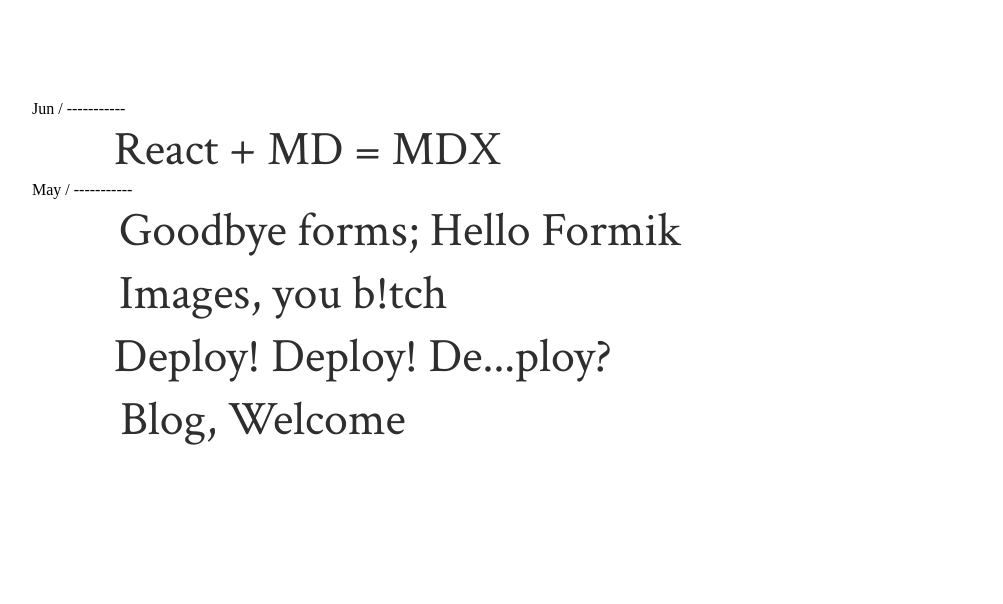
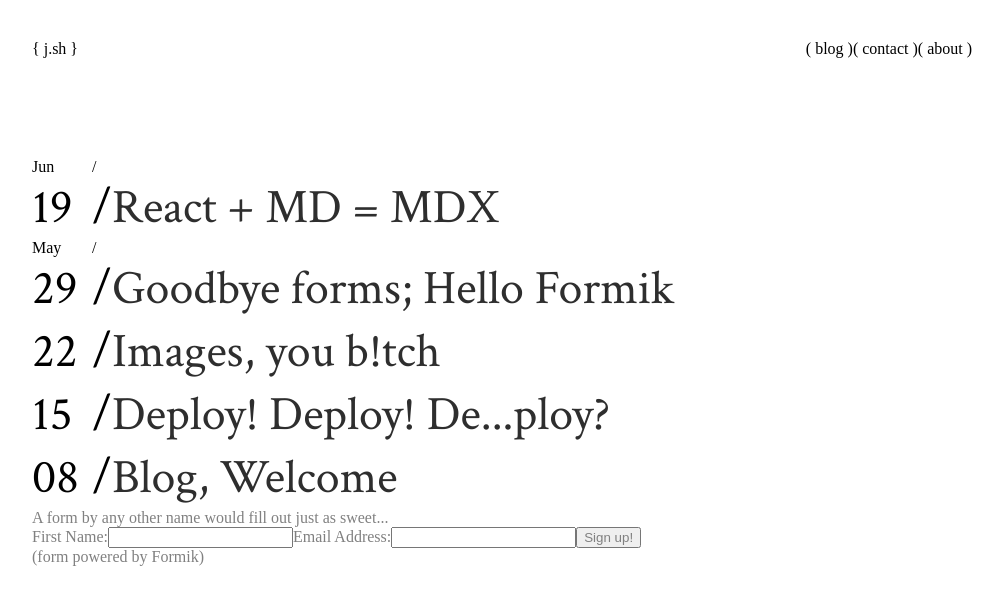
Before and after one commit to joshuason/blog, a Gatsby site: page / in a window 1280 px wide. Shown: the whole page, without its empty margins (138-1141 px from the left). Built offline with nearby package versions, Linux system fonts and the light colour scheme; Gatsby itself is replaced by a stand-in of ours.

Commit message:
update css

```diff
--- a/src/components/Header.js
+++ b/src/components/Header.js
@@ -1,10 +1,15 @@
 import React from "react"
 import { Link } from "gatsby"
+
+import "../css/header.css"
 
 const Header = ({ pages, activePage }) => {
   return (
     <div className="Header">
-      {pages && pages.map(page => <Link to={page}>( {page} )</Link>)}
+      <div className="Logo">{"{ j.sh }"}</div>
+      <div className="Menu">
+        {pages && pages.map(page => <Link to={page}>( {page} )</Link>)}
+      </div>
 
       {/*
         // Light/Dark mode
--- a/src/css/footer.css
+++ b/src/css/footer.css
@@ -0,0 +1,7 @@
+.Footer * {
+  color: #808080;
+}
+
+.Footer:hover * {
+  color: #2e2e2e;
+}
--- a/src/css/header.css
+++ b/src/css/header.css
@@ -0,0 +1,5 @@
+.Header {
+  display: flex;
+  flex-flow: row;
+  justify-content: space-between;
+}
--- a/src/css/index.css
+++ b/src/css/index.css
@@ -18,13 +18,7 @@
 a {
   text-decoration: none;
 }
-/*
-a:hover {
-  text-decoration: line-through;
-  text-decoration-style: double;
-  text-decoration-color: rgba(255, 105, 180, 0.25);
-}
-*/
+
 .blog-post-preview a,
 .blog-post-preview p,
 .blog-post-preview .date {
@@ -35,75 +29,31 @@
 }
 
 .blog-post-preview a:hover {
-  color: grey;
+  color: #808080;
 }
 .blog-post-preview .title {
   color: #2e2e2e;
 }
 
+.blog-post-month-divider,
+.blog-post-preview a {
+  display: grid;
+  grid-template-columns: 60px 20px 860px;
+  grid-template-areas: left center right;
+}
 /*
-.blog-post-preview {
-  padding-bottom: 20px;
+.blog-post-preview a div:nth-child(1),
+.blog-post-month-divider div:nth-child(1) {
+  grid-area: left;
 }
 
-.blog-post-preview a {
-  color: rgba(0, 0, 0, 0.6);
-  background-color: rgba(0, 0, 0, 0.2);
-  font-family: "Crimson Text", serif;
-  font-weight: 400;
-  text-decoration: none;
-  font-size: 45px;
-  padding: 0 10px;
-}
-a {
-  font-family: "Crimson Text", serif;
+.blog-post-preview a div:nth-child(2),
+.blog-post-month-divider div:nth-child(2) {
+  grid-area: center;
 }
 
-a:hover {
-  color: rgba(0, 0, 0, 1);
-}
-
-.blog-post-preview span {
-  color: rgba(0, 0, 0, 0.6);
-  font-family: "Crimson Text", serif;
-  font-weight: 600;
-  font-size: 50%;
-}
-
-p {
-  color: rgba(0, 0, 0, 0.6);
-  font-family: "Roboto", sans-serif;
-}
-
-.tag {
-  color: rgba(0, 0, 0, 0.2);
-  margin: 0 5px;
-  padding: 0 5px;
-  font-family: "Roboto", sans-serif;
-  font-style: italic;
-  font-size: 16px;
-  font-weight: 400;
-  cursor: pointer;
-  border: none;
-}
-
-.tag:hover,
-.tag:focus {
-  color: rgba(0, 0, 0, 0.6);
-}
-
-.tag.active {
-  background-color: rgba(0, 0, 0, 0.6);
-  color: #fff;
-}
-
-.nav a {
-  text-decoration: none;
-  color: #777;
-  margin-bottom: 100px;
-}
-
-.nav a:hover {
-  color: #000;
+.blog-post-preview a div:nth-child(3),
+.blog-post-month-divider div:nth-child(3) {
+  grid-area: right;
 }
 */
--- a/src/pages/index.js
+++ b/src/pages/index.js
@@ -23,12 +23,37 @@
     }
   }
 
-  const bodyGroupedByDate = posts
+  const body = posts
     .filter(post => filterOptions(post))
-    .reduce((acc, { node: post }, ind, arr) => {
-      const year = post.frontmatter.date.slice(-4)
-      const month = post.frontmatter.date.slice(0, 3)
-    }, [])
+    .map(({ node: post }, ind, arr) =>
+      ind === 0 ||
+      (ind > 0 &&
+        post.frontmatter.date.slice(0, 3) !==
+          arr[ind - 1].node.frontmatter.date.slice(0, 3)) ? (
+        <>
+          <div className="blog-post-month-divider">
+            <div>{post.frontmatter.date.slice(0, 3)}</div>
+            <div>/</div>
+            <div className="line"></div>
+          </div>
+          <div className="blog-post-preview" key={post.id}>
+            <Link to={post.frontmatter.path}>
+              <div>{post.frontmatter.date.substring(4, 6)}</div>
+              <div>/</div>
+              <div className="title">{post.frontmatter.title}</div>
+            </Link>
+          </div>
+        </>
+      ) : (
+        <div className="blog-post-preview" key={post.id}>
+          <Link to={post.frontmatter.path}>
+            <div>{post.frontmatter.date.substring(4, 6)}</div>
+            <div>/</div>
+            <div className="title">{post.frontmatter.title}</div>
+          </Link>
+        </div>
+      )
+    )
 
   return (
     <div className="blog-posts">
@@ -36,44 +61,9 @@
         <meta charSet="utf-8" />
         <title>Blog Posts</title>
       </Helmet>
-      <Header />
-      <div className="blog-posts-body">
-        {posts
-          .filter(post => filterOptions(post))
-          .map(({ node: post }, ind, arr) => {
-            if (
-              ind === 0 ||
-              (ind > 0 &&
-                post.frontmatter.date.slice(0, 3) !==
-                  arr[ind - 1].node.frontmatter.date.slice(0, 3))
-            ) {
-              return (
-                <>
-                  <div className="blog-post-month-divider">
-                    {post.frontmatter.date.slice(0, 3)} / -----------
-                  </div>
-                  <div className="blog-post-preview" key={post.id}>
-                    <Link to={post.frontmatter.path}>
-                      {post.frontmatter.date.substring(4, 6)}
-                      {" / "}
-                      <span className="title">{post.frontmatter.title}</span>
-                    </Link>
-                  </div>
-                </>
-              )
-            }
-            return (
-              <div className="blog-post-preview" key={post.id}>
-                <Link to={post.frontmatter.path}>
-                  {post.frontmatter.date.substring(4, 6)}
-                  {" / "}
-                  <span className="title">{post.frontmatter.title}</span>
-                </Link>
-              </div>
-            )
-          })}
-      </div>
-      {/*<Footer />*/}
+      <Header pages={["blog", "contact", "about"]} />
+      <div className="blog-posts-body">{body}</div>
+      <Footer />
     </div>
   )
 }
```
